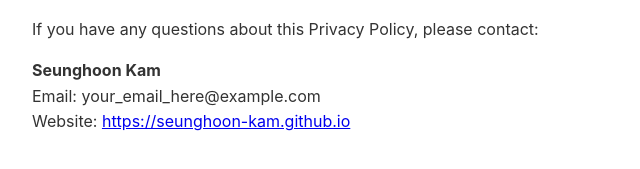
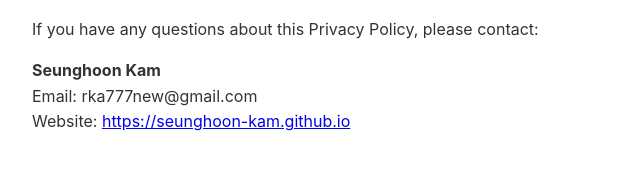
Before and after one commit to Seunghoon-Kam/seunghoon-kam.github.io, a plain HTML site: page DailyQuoteSpark/privacy-policy.html in a window 1280 px wide. Shown: the part 1803-1972 px from the top of the page, 158-798 px from the left. Drawn offline with Linux system fonts and the light colour scheme.

Commit message:
Update privacy-policy.html

```diff
--- a/DailyQuoteSpark/privacy-policy.html
+++ b/DailyQuoteSpark/privacy-policy.html
@@ -120,7 +120,7 @@
         </p>
         <p>
             <strong>Seunghoon Kam</strong><br>
-            Email: your_email_here@example.com<br>
+            Email: rka777new@gmail.com<br>
             Website: <a href="https://seunghoon-kam.github.io">https://seunghoon-kam.github.io</a>
         </p>
     </div>
```
